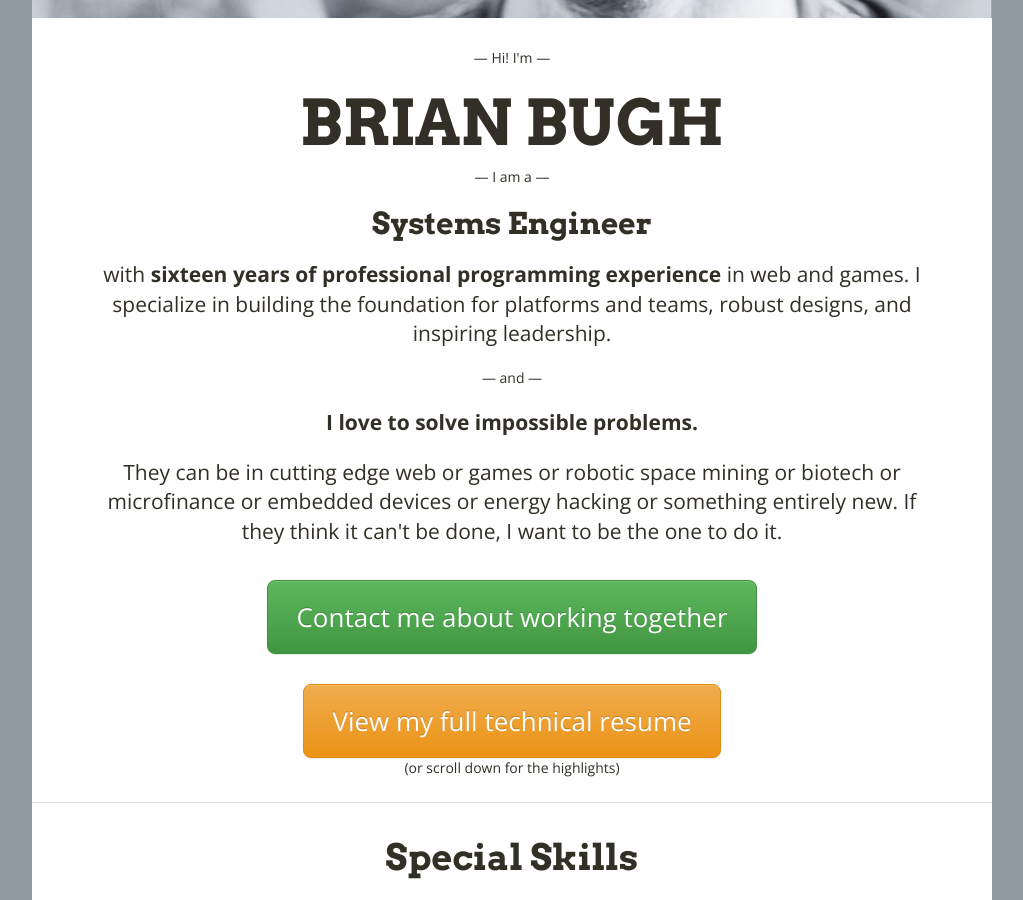
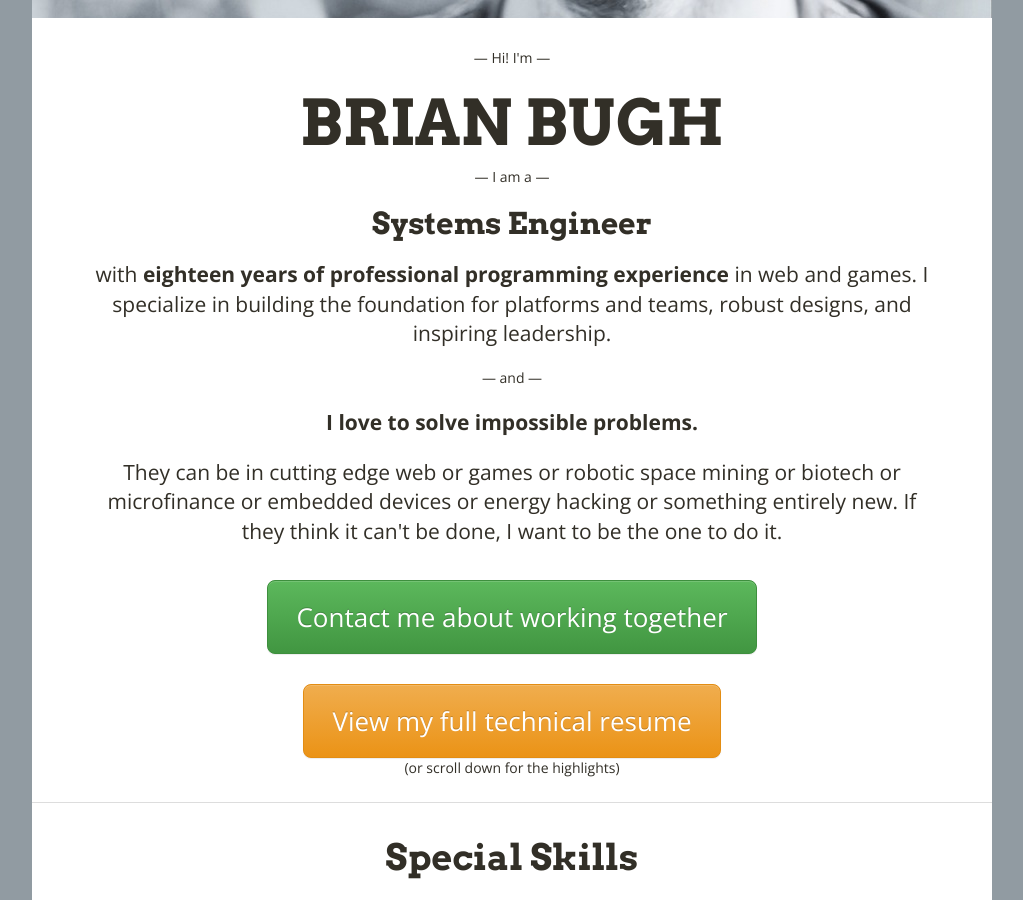
Before and after one commit to bbugh/bbugh.github.io-2015, a Jekyll site: the page built from index.html, in a window 1280 px wide and 900 px high, scrolled down 464 px. Shown: the whole window, without its empty margins (128-1151 px from the left). Built offline with Jekyll 4.4.1, drawn with Linux system fonts in a browser that asks for light colours.

Commit message:
Updated date to reflect current year

```diff
--- a/index.html
+++ b/index.html
@@ -14,7 +14,7 @@ id: intro
   <h1>BRIAN BUGH</h1>
   <p>— I am a —</p>
   <h2>Systems Engineer</h2>
-  <p class="lead">with <strong>sixteen years of professional programming experience</strong> in web and games. I specialize in building the foundation for platforms and teams, robust designs, and inspiring leadership.</p>
+  <p class="lead">with <strong>eighteen years of professional programming experience</strong> in web and games. I specialize in building the foundation for platforms and teams, robust designs, and inspiring leadership.</p>
   <p>— and —</p>
   <p class="lead"><strong>I love to solve impossible problems.</strong></p>
   <p class="lead">They can be in cutting edge web or games or robotic space mining or biotech or microfinance or embedded devices or energy hacking or something entirely new. If they think it can't be done, I want to be the one to do it.</p>
```
